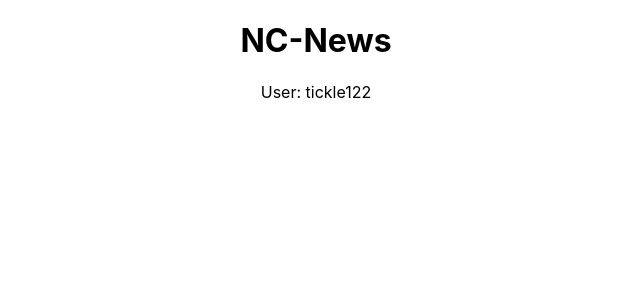
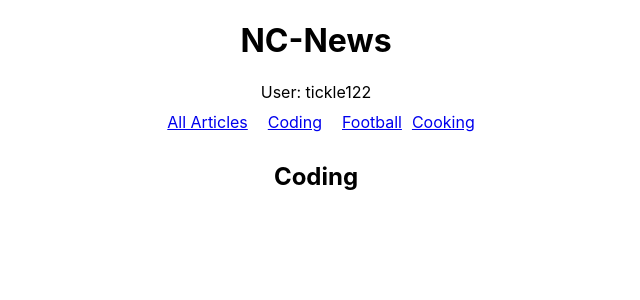
Before and after one commit to nathanielpells/nc-news, a React (Create React App) app: page /articles/topics/coding in a window 1280 px wide. Shown: the top 300 px of the page, without its empty margins (324-964 px from the left). Built offline with nearby package versions, Linux system fonts and the light colour scheme.

Commit message:
added all articles

```diff
--- a/src/App.css
+++ b/src/App.css
@@ -2,37 +2,25 @@
   text-align: center;
 }
 
-.App-logo {
-  height: 40vmin;
-  pointer-events: none;
+.Navigation {
+  padding: 10px;
 }
 
-@media (prefers-reduced-motion: no-preference) {
-  .App-logo {
-    animation: App-logo-spin infinite 20s linear;
-  }
+.AllNav {
+  padding: 10px;
+}
+.CodingNav {
+  padding: 10px;
+}
+.FootballNav {
+  padding: 10px;
+}
+.CookingNav {
+  padding: 10px;
 }
 
-.App-header {
-  background-color: #282c34;
-  min-height: 100vh;
-  display: flex;
-  flex-direction: column;
-  align-items: center;
-  justify-content: center;
-  font-size: calc(10px + 2vmin);
-  color: white;
+.ArticleList {
+  display: grid;
+  padding: 10px;
+  text-align: left;
 }
-
-.App-link {
-  color: #61dafb;
-}
-
-@keyframes App-logo-spin {
-  from {
-    transform: rotate(0deg);
-  }
-  to {
-    transform: rotate(360deg);
-  }
-}
--- a/src/App.js
+++ b/src/App.js
@@ -1,8 +1,10 @@
 import "./App.css";
 import { BrowserRouter } from "react-router-dom";
-import Header from "./Components/Header";
 import { useState } from "react";
 import { UserContext } from "../src/Contexts/UserContext";
+import Header from "./Components/Header";
+import Navigation from "./Components/Navigation";
+import Body from "./Components/Body";
 
 function App() {
   const [currentUser, setCurrentUser] = useState("tickle122");
@@ -11,6 +13,8 @@ function App() {
       <BrowserRouter>
         <div className="App">
           <Header />
+          <Navigation />
+          <Body />
         </div>
       </BrowserRouter>
     </UserContext.Provider>
--- /dev/null
+++ b/src/Components/AllArticles/AllArticles.jsx
@@ -0,0 +1,32 @@
+import { useEffect, useState,  } from "react";
+import { Link } from "react-router-dom";
+import { getArticles } from "../../api";
+
+export default function AllArticles() {
+
+  const [articleList, setarticleList] = useState([]);
+
+  useEffect(()=> {
+    getArticles().then((articles) => {
+      setarticleList(articles)
+    })
+  }, [])
+
+    return(
+      <div id="listOfArticles">
+        <h2>All Articles</h2>
+        <ul>
+          {articleList.map((article) => {
+            return (
+              <li className="ArticleList" key={article.article_id}>
+                <><span>
+                {article.title}. Topic: {article.topic}. Author: {article.author}.
+                </span></>
+              <Link to="/articles/:article_id"> Read More</Link>
+              </li>
+            )
+          })}
+        </ul>
+      </div>
+    )
+  }
--- /dev/null
+++ b/src/Components/AllArticles/IndividualArticle.jsx
@@ -0,0 +1,5 @@
+import AllArticles from "./AllArticles";
+
+export default function Coding() {
+    return <h2>{article.title}</h2>
+  }
--- /dev/null
+++ b/src/Components/Body.jsx
@@ -0,0 +1,17 @@
+import Coding from "./Topics/Coding";
+import Football from "./Topics/Football";
+import Cooking from "./Topics/Cooking";
+import AllArticles from "./AllArticles/AllArticles";
+import { Route, Routes } from "react-router-dom";
+
+export default function Body() {
+  return (
+    <Routes>
+      <Route path="/" element={<AllArticles />} />
+      <Route path="/articles/topics/coding" element={<Coding />} />
+      <Route path="/articles/topics/football" element={<Football />} />
+      <Route path="/articles/topics/cooking" element={<Cooking />} />
+      <Route path="/articles/articles/:article_id" element={<Cooking />} />
+    </Routes>
+  );
+}
--- a/src/Components/Header.jsx
+++ b/src/Components/Header.jsx
@@ -3,6 +3,6 @@ import {useContext} from "react"
 
 export default function Header() {
   const {currentUser} = useContext(UserContext)
-  return <><span><h1>NC-News</h1>
-  User: {currentUser}</span></>
+  return <><h1>NC-News</h1>
+ <span> User: {currentUser}</span></>
 }
--- /dev/null
+++ b/src/Components/Navigation.jsx
@@ -0,0 +1,12 @@
+import { Link } from "react-router-dom";
+
+export default function Navigation() {
+  return (
+    <div className="Navigation" id="Navigation">
+      <Link className="AllNav" to="/">All Articles</Link>
+      <Link className="CodingNav" to="/articles/topics/coding">Coding</Link>
+      <Link className="FootballNav" to="/articles/topics/football">Football</Link>
+      <Link className="Cooking Nav" to="/articles/topics/cooking">Cooking</Link>
+    </div>
+  );
+}
--- /dev/null
+++ b/src/Components/Topics/Coding.jsx
@@ -0,0 +1,3 @@
+export default function Coding() {
+    return <h2>Coding</h2>
+  }
--- /dev/null
+++ b/src/Components/Topics/Cooking.jsx
@@ -0,0 +1,3 @@
+export default function Cooking() {
+    return <h2>Cooking</h2>
+  }
--- /dev/null
+++ b/src/Components/Topics/Football.jsx
@@ -0,0 +1,3 @@
+export default function Football() {
+    return <h2>Football</h2>
+  }
--- /dev/null
+++ b/src/api.js
@@ -0,0 +1,9 @@
+import axios from "axios";
+
+axios.defaults.baseURL = "https://np-news.herokuapp.com/api";
+
+export function getArticles() {
+  return axios.get(`/articles`).then(({ data }) => {
+    return data.articles;
+  });
+}
```
